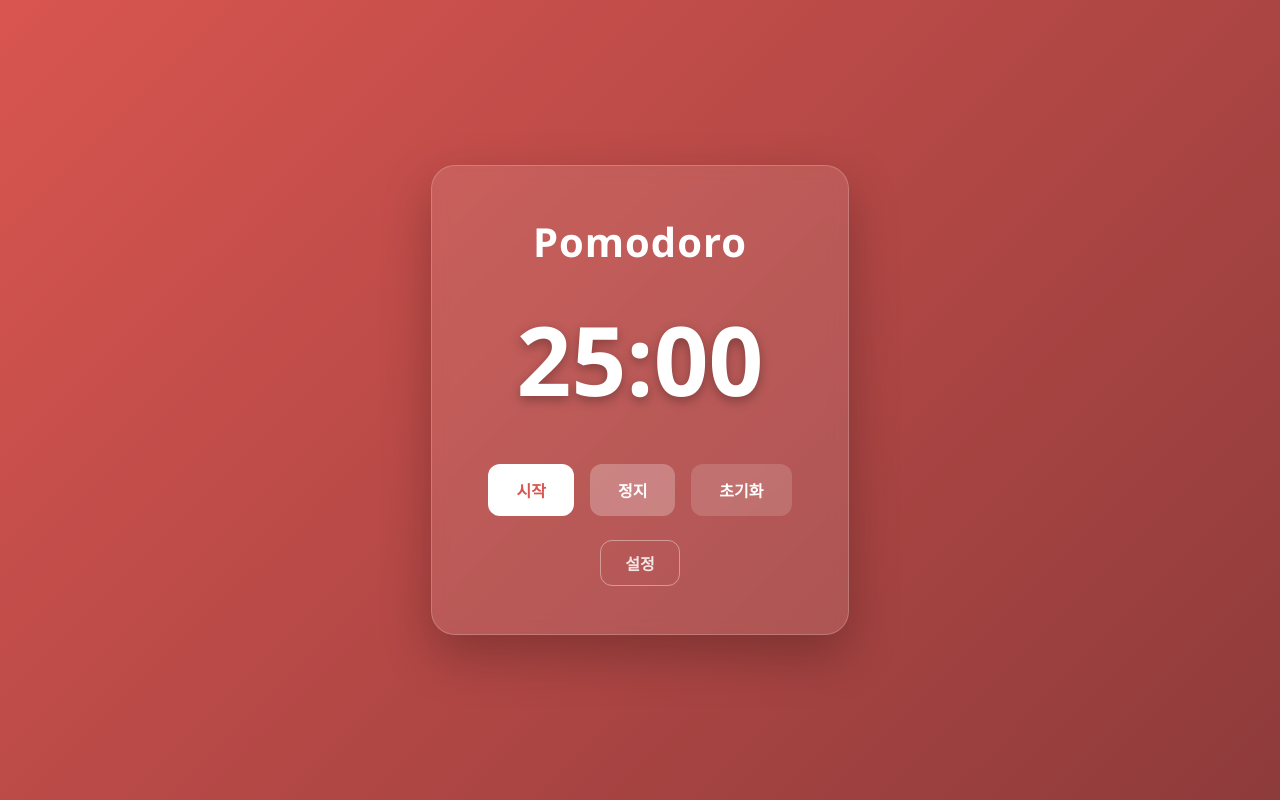
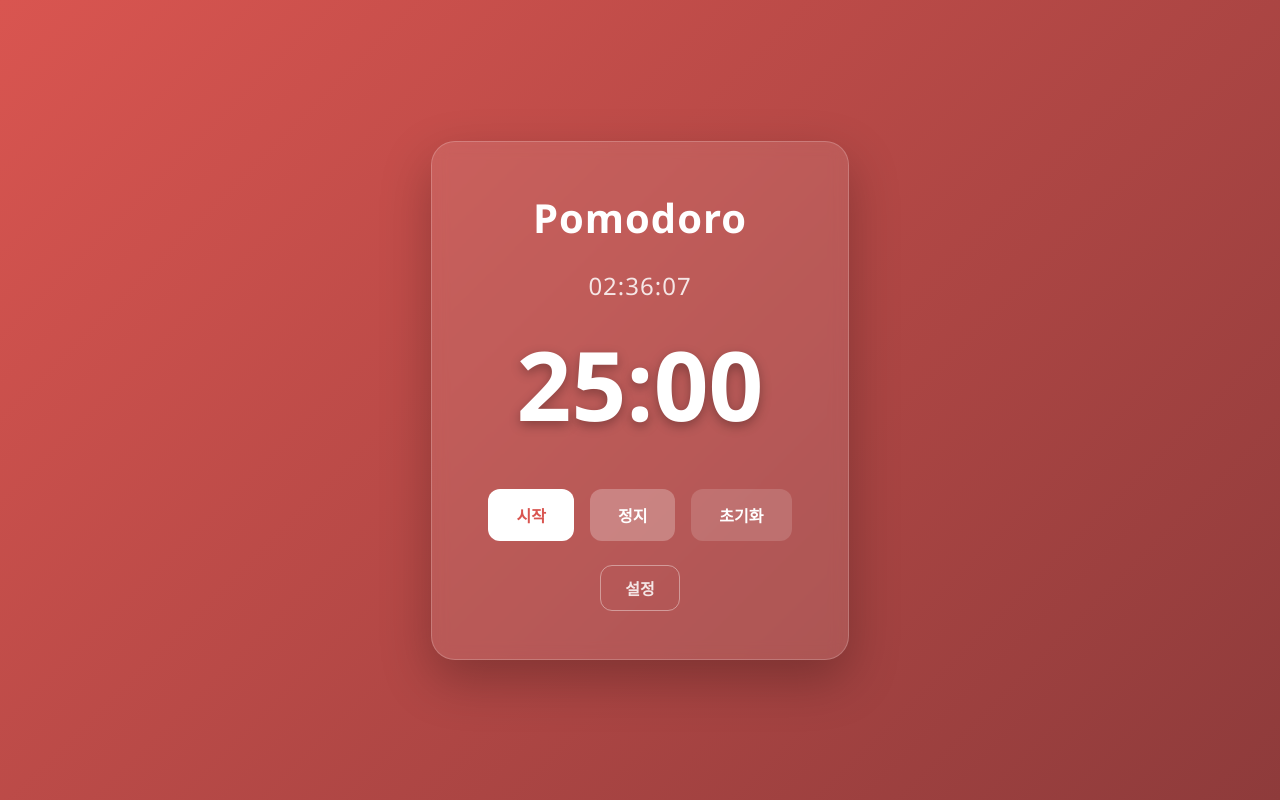
Before and after one commit to notionanswer-dean/2.pomodoro, a plain HTML site: page index.html in a window 1280 px wide. Drawn offline with Linux system fonts and the light colour scheme.

Commit message:
권한 설정 파일 추가 + 시간 노출 기능 추가

```diff
--- a/index.css
+++ b/index.css
@@ -33,6 +33,16 @@ body {
   font-weight: 700;
   letter-spacing: 1px;
   margin-bottom: 24px;
+}
+
+/* 현재 시각 표시 */
+.clock {
+  font-size: 1.5rem;
+  font-weight: 500;
+  letter-spacing: 1px;
+  font-variant-numeric: tabular-nums;
+  color: rgba(255, 255, 255, 0.85);
+  margin-bottom: 16px;
 }
 
 /* 남은 시간 표시 */
--- a/index.html
+++ b/index.html
@@ -9,6 +9,9 @@
 <body>
   <main class="container">
     <h1 class="title">Pomodoro</h1>
+
+    <!-- 현재 시각 표시 -->
+    <div class="clock" id="clock">--:--:--</div>
 
     <!-- 현재 남은 시간 표시 -->
     <div class="timer" id="timer">25:00</div>
--- a/script.js
+++ b/script.js
@@ -16,9 +16,19 @@ let intervalId = null; // setInterval 식별자 (null이면 정지 상태)
 
 // DOM 요소 참조
 const timerEl = document.getElementById("timer");
+const clockEl = document.getElementById("clock");
 const startBtn = document.getElementById("startBtn");
 const stopBtn = document.getElementById("stopBtn");
 const resetBtn = document.getElementById("resetBtn");
+
+// 현재 시각을 "HH:MM:SS" 형식으로 화면에 출력
+function renderClock() {
+  const now = new Date();
+  const hh = String(now.getHours()).padStart(2, "0");
+  const mm = String(now.getMinutes()).padStart(2, "0");
+  const ss = String(now.getSeconds()).padStart(2, "0");
+  clockEl.textContent = `${hh}:${mm}:${ss}`;
+}
 
 // 남은 시간을 "MM:SS" 형식으로 화면에 출력
 function renderTimer() {
@@ -74,3 +84,7 @@ window.addEventListener("storage", (event) => {
 
 // 초기 화면 표시
 renderTimer();
+renderClock();
+
+// 현재 시각을 1초마다 갱신
+setInterval(renderClock, 1000);
```
Also changed, not shown: .claude/settings.json (added).
